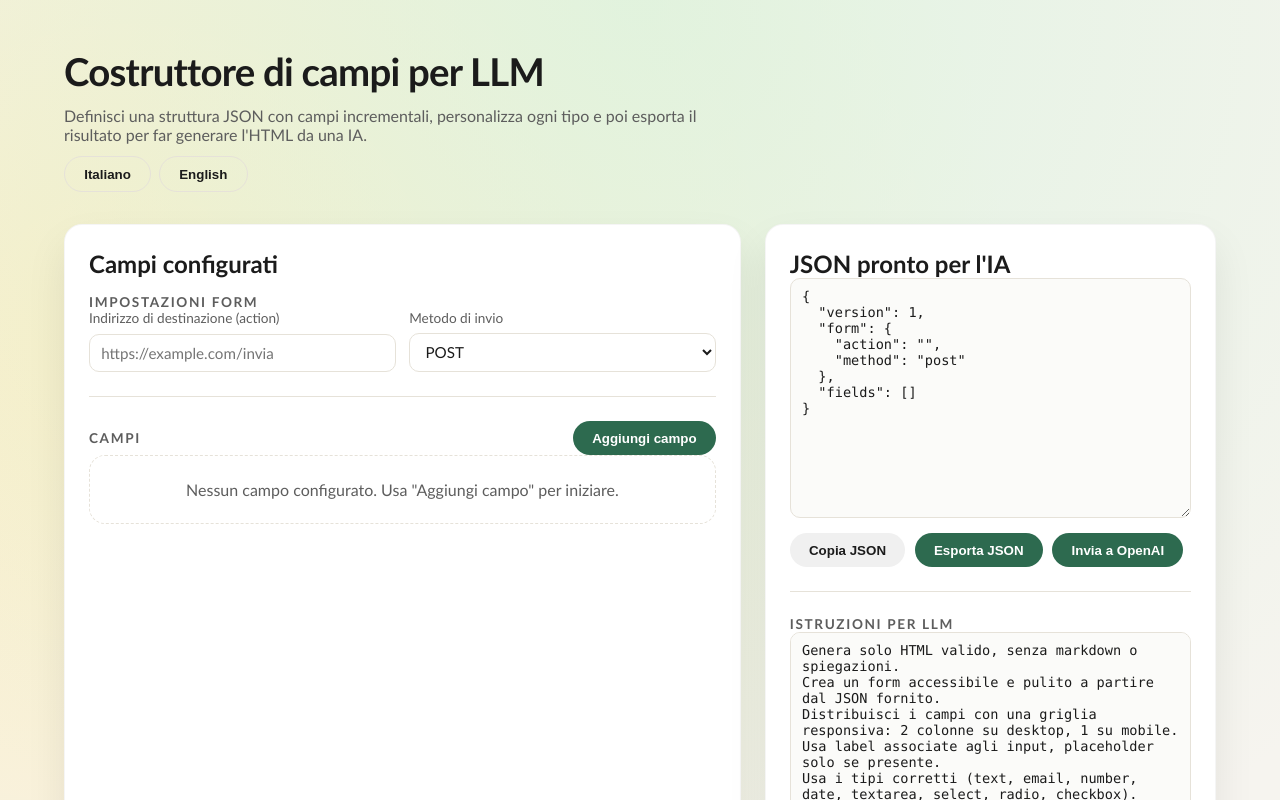
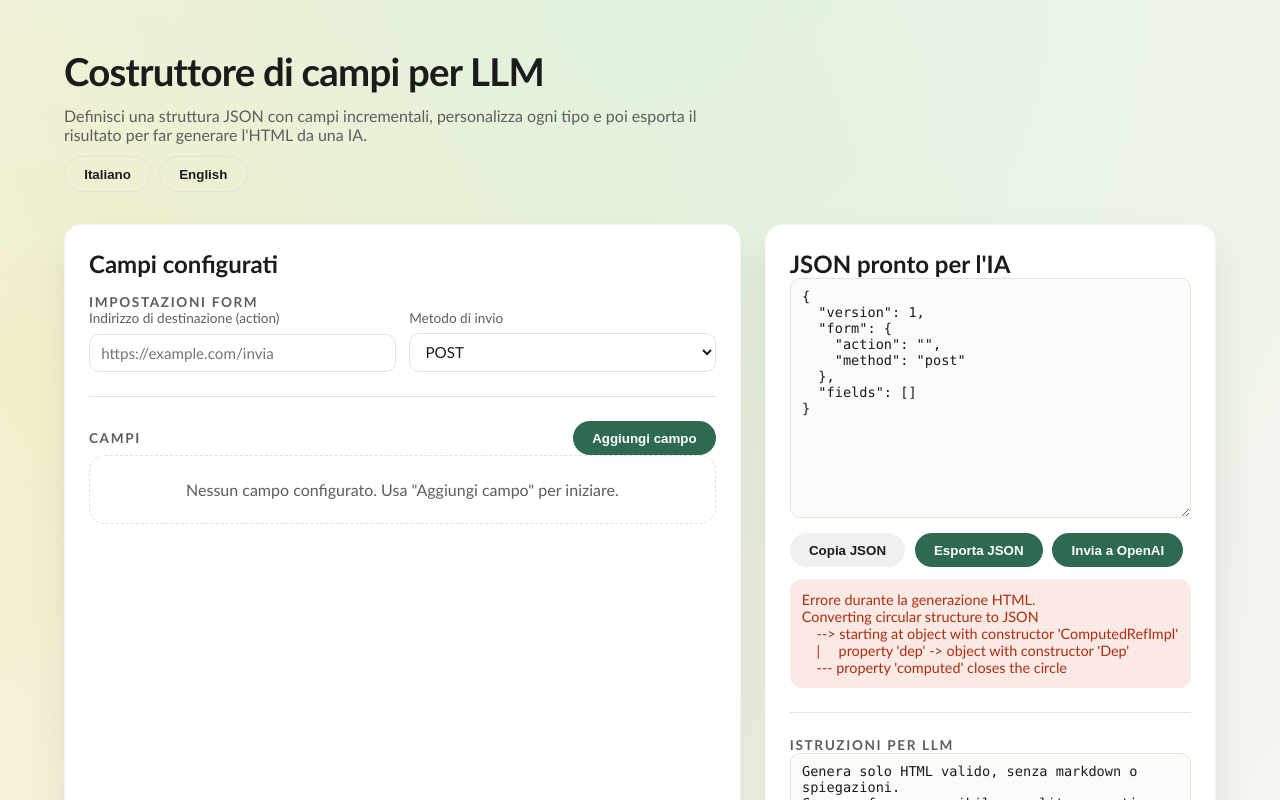
Before and after one commit to beggiatom/form-AI, a Vue app: page / in a window 1280 px wide. Both pictures are taken after a click on the button "Invia a OpenAI". Shown: the top 800 px of the page. Built offline with nearby package versions, Linux system fonts and the light colour scheme.

Commit message:
Add error message display and handling in sendToOpenAI function

```diff
--- a/src/App.vue
+++ b/src/App.vue
@@ -158,6 +158,9 @@
             {{ isSending ? t('sending') : t('sendToOpenAI') }}
           </button>
         </div>
+        <p v-if="errorMessage" class="error-message">
+          {{ errorMessage }}
+        </p>
 
         <div class="divider"></div>
 
@@ -223,6 +226,7 @@ const language = ref('it');
 const copyLabel = ref('Copia JSON');
 const copyHtmlLabel = ref('Copia HTML');
 const htmlOutput = ref('');
+const errorMessage = ref('');
 const isSending = ref(false);
 const fileInput = ref(null);
 
@@ -282,6 +286,7 @@ const translations = {
     copied: 'Copiato',
     copyError: 'Errore copia',
     copyHtml: 'Copia HTML',
+    genericErrorDetails: 'Nessun dettaglio disponibile.',
     jsonInvalid: "JSON non valido: manca 'fields'.",
     jsonInvalidShort: 'JSON non valido.',
     htmlError: 'Errore durante la generazione HTML.',
@@ -351,6 +356,7 @@ Ritorna solo il markup HTML del form completo.`
     copied: 'Copied',
     copyError: 'Copy error',
     copyHtml: 'Copy HTML',
+    genericErrorDetails: 'No additional details available.',
     jsonInvalid: "Invalid JSON: missing 'fields'.",
     jsonInvalidShort: 'Invalid JSON.',
     htmlError: 'Error while generating HTML.',
@@ -545,6 +551,7 @@ const downloadJson = () => {
 
 const sendToOpenAI = async () => {
   isSending.value = true;
+  errorMessage.value = '';
   try {
     const response = await fetch('/api/openai', {
       method: 'POST',
@@ -585,7 +592,12 @@ const sendToOpenAI = async () => {
     htmlOutput.value = message;
   } catch (error) {
     console.error(error);
-    alert(`${t('htmlError')}\n${error?.message || ''}`);
+    const details =
+      error?.message && error.message.trim().length
+        ? error.message
+        : t('genericErrorDetails');
+    errorMessage.value = `${t('htmlError')}\n${details}`;
+    alert(errorMessage.value);
   } finally {
     isSending.value = false;
   }
@@ -845,6 +857,16 @@ textarea {
   cursor: pointer;
 }
 
+.error-message {
+  margin: 0.75rem 0 0;
+  padding: 0.75rem;
+  border-radius: 12px;
+  background: #fbe9e6;
+  color: var(--danger);
+  font-size: 0.9rem;
+  white-space: pre-wrap;
+}
+
 .json-output {
   width: 100%;
   min-height: 240px;
```
